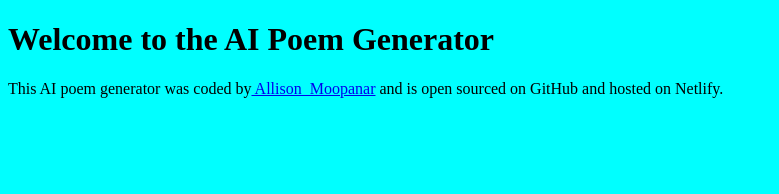
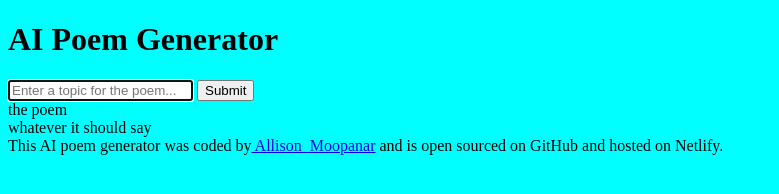
Before and after one commit to Allison-93/poem-generator, a plain HTML site: page index.html in a window 1280 px wide. Shown: the whole page, without its empty margins (0-779 px from the left). Drawn offline with Linux system fonts and the light colour scheme.

Commit message:
added basic html structure

```diff
--- a/index.html
+++ b/index.html
@@ -8,7 +8,26 @@
     <title>AI Poem Generator</title>
   </head>
   <body>
-    <h1>Welcome to the AI Poem Generator</h1>
+    <header>
+      <h1>AI Poem Generator</h1>
+    </header>
+    <main>
+      <form>
+        <input
+          type="text"
+          placeholder="Enter a topic for the poem..."
+          autofocus
+          required
+          autocomplete="off"
+        />
+        <input type="submit" />
+      </form>
+      <div>
+        the poem
+        <br />
+        whatever it should say
+      </div>
+    </main>
     <footer>
       This AI poem generator was coded by<a
         href="https://github.com/Allison-93"
```
